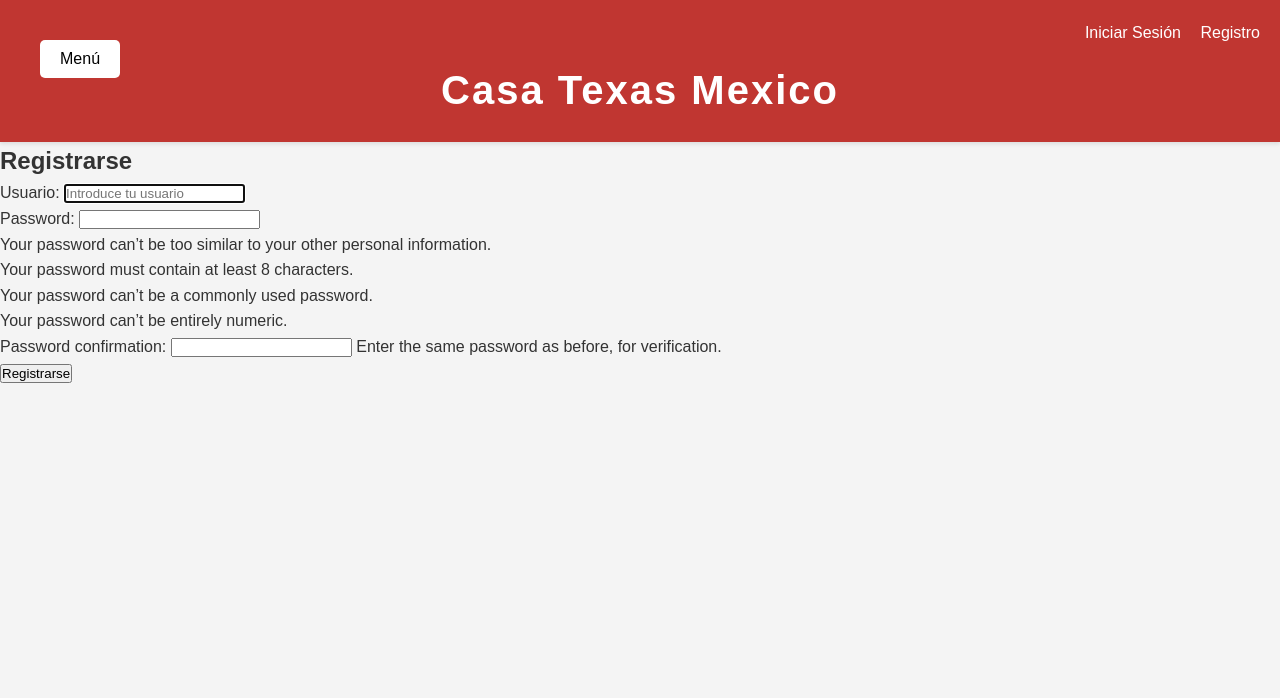
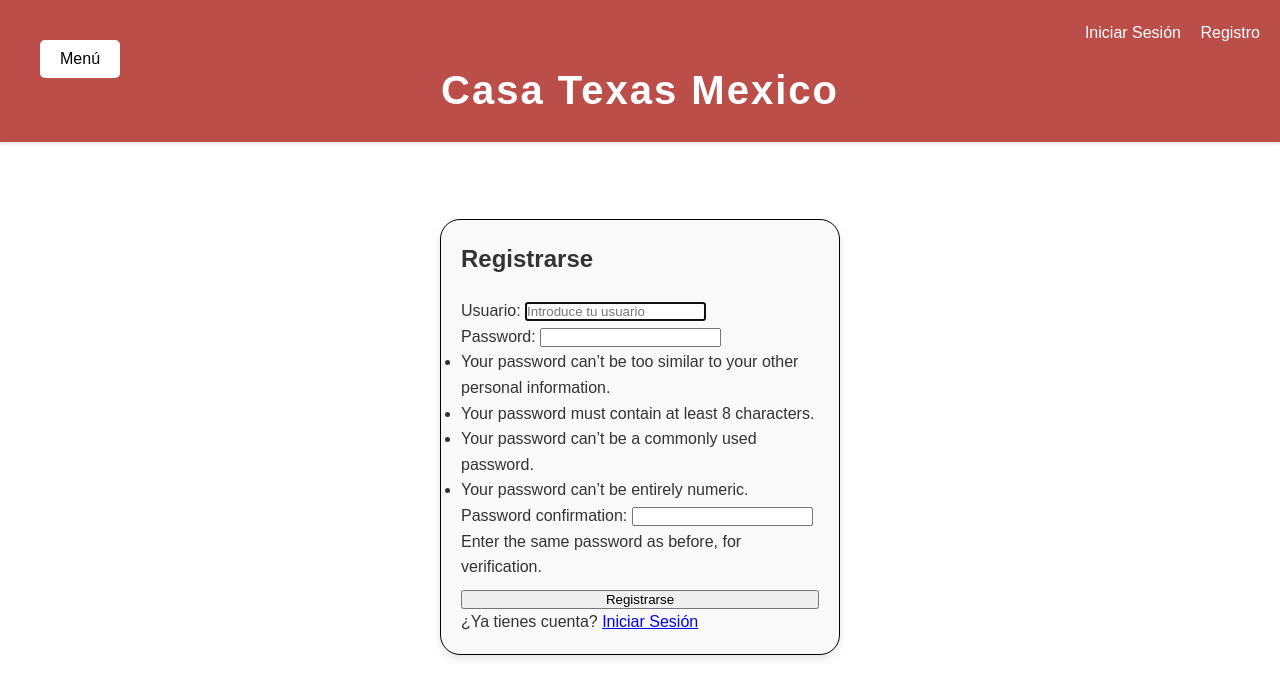
Before and after one commit to Lowyy10/Proyecto-IAW, a Django app: page /register/ in a window 1280 px wide. Shown: the top 698 px of the page. Run offline with Django 5.2, Linux system fonts and the light colour scheme.

Commit message:
personalizacion

```diff
--- a/restaurante/reservas/static/css/style.css
+++ b/restaurante/reservas/static/css/style.css
@@ -9,12 +9,12 @@ body {
     font-family: 'Arial', sans-serif;
     line-height: 1.6;
     color: #333;
-    background-color: #f4f4f4;
+    background-color: #ffffff;
 }
 
 /* Encabezado */
 header {
-    background-color: #b40903ce;
+    background-color: #a10702b6;
     color: white;
     padding: 20px;
     position: relative; /* Cambiar a posición relativa para que los elementos absolutos se posicionen respecto a él */
@@ -66,7 +66,7 @@ header h1 {
 }
 
 .dropbtn:hover {
-    background-color: #ff00006b;
+    background-color: #ededed;
 }
 
 .dropdown-content {
@@ -95,7 +95,29 @@ header h1 {
 .dropdown:hover .dropdown-content {
     display: block; /* Muestra el contenido al pasar el ratón */
 }
+.form-container {
+    max-width: 400px;
+    margin: 0 auto; /* Centra horizontalmente */
+    padding: 20px;
+    border: 1px solid #000000;
+    border-radius: 20px;
+    box-shadow: 0 4px 8px rgba(0, 0, 0, 0.1);
+    background-color: #f9f9f9;
+    text-align: left;
+}
 
+.form-container h2 {
+    margin-bottom: 20px;
+}
+
+.form-container form {
+    display: flex;
+    flex-direction: column;
+}
+
+.form-container button {
+    margin-top: 10px;
+}
 /* Responsividad */
 @media (max-width: 768px) {
     .menu-dropdown, .auth-buttons {
--- a/restaurante/reservas/templates/home.html
+++ b/restaurante/reservas/templates/home.html
@@ -3,8 +3,8 @@
 {% block title %}Página de Inicio{% endblock %}
 
 {% block content %}
-<main class="image-container">
-    <img src="https://encrypted-tbn0.gstatic.com/images?q=tbn:ANd9GcRgpMFptFAZtXdFkTOif8oM9aoVs_WfRzbq4Q&s" width="500" height="500" class="center">
+<main class="image-container" style="text-align: center;">
+    <img src="https://encrypted-tbn0.gstatic.com/images?q=tbn:ANd9GcRgpMFptFAZtXdFkTOif8oM9aoVs_WfRzbq4Q&s" width="500" height="500" style="display: block; margin: 0 auto;">
 </main>
 {% endblock %}
 
--- a/restaurante/reservas/templates/registration/login.html
+++ b/restaurante/reservas/templates/registration/login.html
@@ -4,6 +4,9 @@
 {% block title %}Iniciar Sesión{% endblock %}
 
 {% block content %}
+<br>
+<br>
+<br>
 <div class="form-container">
     <h2>Iniciar Sesión</h2>
     <form method="post" action="{% url 'login' %}">
--- a/restaurante/reservas/templates/registration/register.html
+++ b/restaurante/reservas/templates/registration/register.html
@@ -4,12 +4,16 @@
 {% block title %}Registrarse{% endblock %}
 
 {% block content %}
-<div class="container"> <!--contenedor para centrar el contenido en la pagina -->
-    <h2>Registrarse</h2> <!--titulo para la sección de registro -->
-    <form method="post"><!--formulario para enviar datos de registro usando método POST -->
-        {% csrf_token %} <!--token de protección CSRF para el formulario -->
-        {{ form.as_p }} <!--renderiza el formulario de registro como parrafos -->
-        <button type="submit" class="btn btn-primary">Registrarse</button> <!-- boto de envío del formulario -->
+<br>
+<br>
+<br>
+<div class="form-container"> <!--contenedor para centrar el contenido en la página -->
+    <h2>Registrarse</h2>
+    <form method="post">
+        {% csrf_token %} <!-- Protección CSRF -->
+        {{ form.as_p }} <!-- Formulario de registro de Django -->
+        <button type="submit" class="button">Registrarse</button> <!-- Botón de envío -->
     </form>
+    <p>¿Ya tienes cuenta? <a href="{% url 'login' %}">Iniciar Sesión</a></p> <!-- Enlace para iniciar sesión -->
 </div>
 {% endblock %}
```
Also changed, not shown: restaurante/db.sqlite3.
